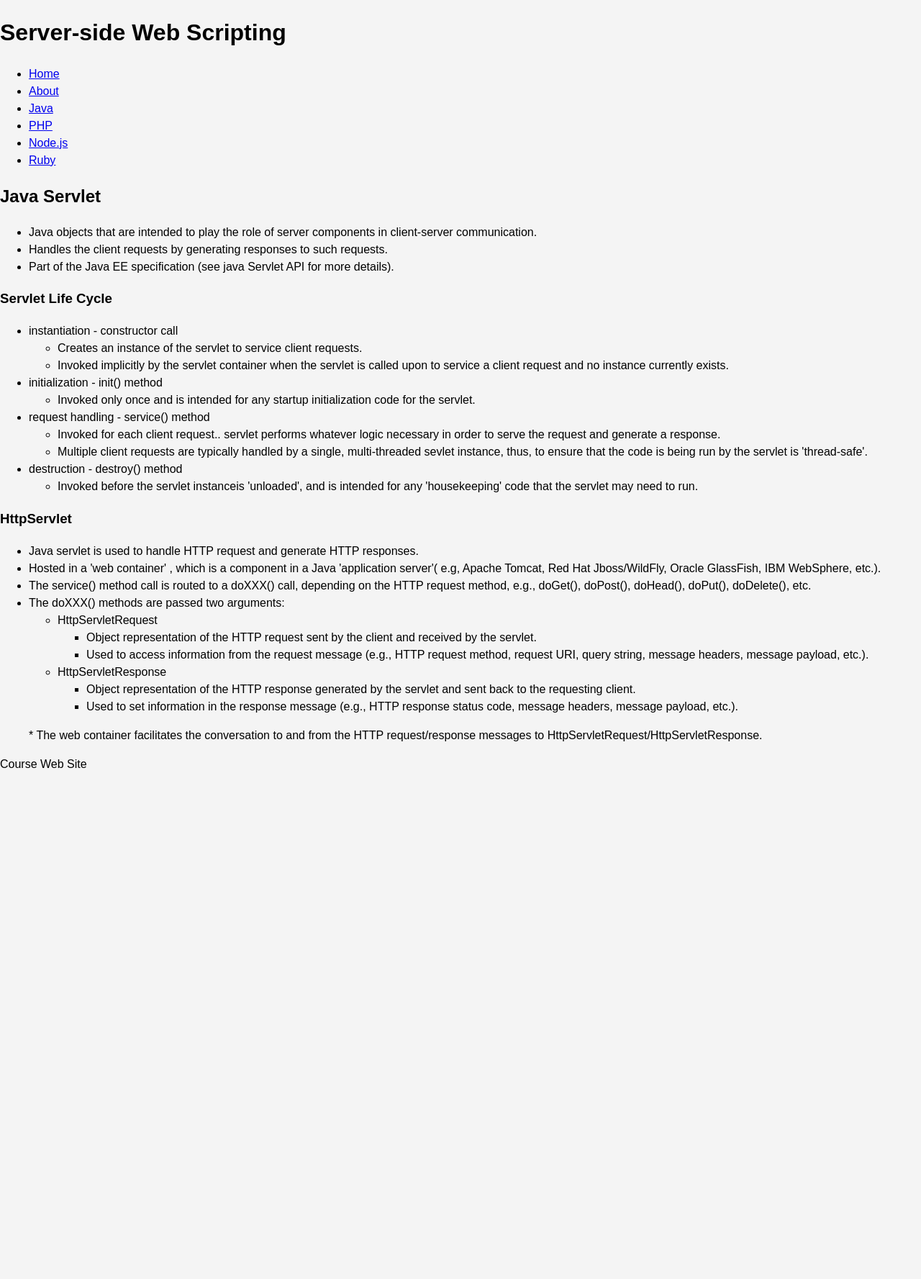
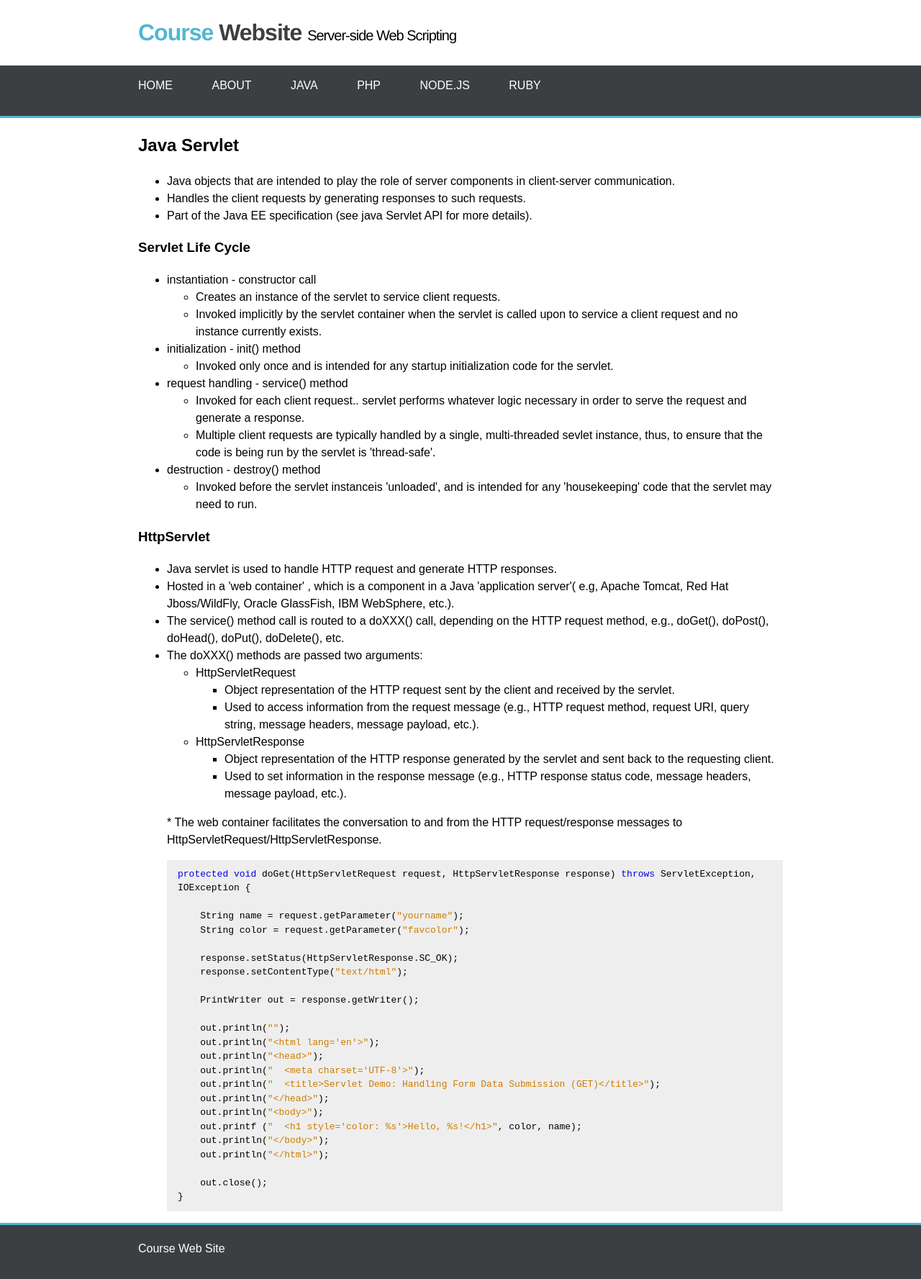
Before and after one commit to twistafries/CourseNotes, a PHP site: the page made by Finals/Course Website/java.html in a window 1280 px wide. Shown: the whole page at 72% size. Before the commit the page ends 1067 px from the top, so only its background shows below. Run offline with PHP 8.4, Linux system fonts and the light colour scheme.

Commit message:
Updated course website

```diff
--- a/Finals/Course Website/java.html
+++ b/Finals/Course Website/java.html
@@ -9,10 +9,13 @@
   <body>
 
     <header>
-			<h1>Server-side Web Scripting</h1>
+			<div class="container">
+				<h1><span class="header-blue">Course</span> <span class="header-gray">Website</span> <span class="sub-header">Server-side Web Scripting</span></h1>
+			</div>
     </header>
 
     <nav>
+			<div class="container">
 				<ul>
 					<li><a href="index.html">Home</a></li>
 					<li><a href="about.html">About</a></li>
@@ -21,9 +24,11 @@
 					<li><a href="nodejs.html">Node.js</a></li>
 					<li><a href="ruby.html">Ruby</a></li>
 				</ul>
+			</div>
     </nav>
 
     <section class="content">
+			<div class="container">
 				<h2>Java Servlet</h2>
 				<ul>
 					<li>Java objects that are intended to play the role of server components in client-server communication.</li>
@@ -74,11 +79,41 @@
 								</ul></li>
 						</ul>
 						<p>* The web container facilitates the conversation to and from the HTTP request/response messages to HttpServletRequest/HttpServletResponse.</p></li>
+
+					<div class="sample-code">
+							<span class="keyword">protected void</span> doGet(HttpServletRequest request, HttpServletResponse response) <span class="keyword">throws</span> ServletException, IOException {<br><br>
+
+									&nbsp;&nbsp;&nbsp;&nbsp;String name = request.getParameter(<span class="string">"yourname"</span>);<br>
+									&nbsp;&nbsp;&nbsp;&nbsp;String color = request.getParameter(<span class="string">"favcolor"</span>);<br><br>
+
+									&nbsp;&nbsp;&nbsp;&nbsp;response.setStatus(HttpServletResponse.SC_OK);<br>
+									&nbsp;&nbsp;&nbsp;&nbsp;response.setContentType(<span class="string">"text/html"</span>);<br><br>
+
+									&nbsp;&nbsp;&nbsp;&nbsp;PrintWriter out = response.getWriter();<br><br>
+
+									&nbsp;&nbsp;&nbsp;&nbsp;out.println(<span class="string">"<!DOCTYPE html>"</span>);<br>
+									&nbsp;&nbsp;&nbsp;&nbsp;out.println(<span class="string">"&lt;html lang='en'>"</span>);<br>
+									&nbsp;&nbsp;&nbsp;&nbsp;out.println(<span class="string">"&lt;head>"</span>);<br>
+									&nbsp;&nbsp;&nbsp;&nbsp;out.println(<span class="string">"&nbsp;&nbsp;&lt;meta charset='UTF-8'>"</span>);<br>
+									&nbsp;&nbsp;&nbsp;&nbsp;out.println(<span class="string">"&nbsp;&nbsp;&lt;title>Servlet Demo: Handling Form Data Submission (GET)&lt;/title>"</span>);<br>
+									&nbsp;&nbsp;&nbsp;&nbsp;out.println(<span class="string">"&lt;/head>"</span>);<br>
+									&nbsp;&nbsp;&nbsp;&nbsp;out.println(<span class="string">"&lt;body>"</span>);<br>
+									&nbsp;&nbsp;&nbsp;&nbsp;out.printf (<span class="string">"&nbsp;&nbsp;&lt;h1 style='color: %s'>Hello, %s!&lt;/h1>"</span>, color, name);<br>
+									&nbsp;&nbsp;&nbsp;&nbsp;out.println(<span class="string">"&lt;/body>"</span>);<br>
+									&nbsp;&nbsp;&nbsp;&nbsp;out.println(<span class="string">"&lt;/html>"</span>);<br><br>
+
+									&nbsp;&nbsp;&nbsp;&nbsp;out.close();<br>
+							}
+					</div>
+
 				</ul>
+			</div>
     </section>
 
     <footer>
+			<div class="container">
       	<p>Course Web Site</p>
+			</div>
     </footer>
 
   </body>
--- a/Finals/Course Website/style/style.css
+++ b/Finals/Course Website/style/style.css
@@ -1,10 +1,88 @@
-/** GLOBAL **/
+/************************************** GLOBAL **************************************/
 body {
   font: 16px/1.5 Arial, Helvetica,sans-serif;
   margin: 0;
-  background-color:#f4f4f4;
 }
 
-sample-code {
+.container {
+  width: 70%;
+  margin: auto;
+}
 
+.sample-code {
+	padding: 10px 15px;
+	background-color: #eee;
+	font: 13px/1.5 "Courier New", Courier, monospace;
 }
+
+.sample-code .keyword {
+	color: #0000e6
+}
+
+.sample-code .string {
+	color: #ce7b00;
+}
+
+/************************************** HEADER **************************************/
+
+
+header {
+	font-family: "Helvetica Neue Custom", Helvetica, Arial, sans-serif;
+	letter-spacing: -1px;
+}
+
+header .sub-header {
+	font-size: 1.25rem;
+	font-weight: 400;
+}
+
+header .header-blue {
+	color: #53b6d0;
+}
+
+header .header-gray {
+	color: #3c3f41;
+}
+
+/************************************** NAV **************************************/
+
+nav {
+  background: #3c3f41;
+  color: #ffffff;
+  min-height: 70px;
+  border-bottom: #53b6d0 3px solid;
+  overflow: auto;
+  margin-bottom: 0;
+}
+
+nav ul {
+  list-style: none;
+	padding: 0;
+}
+
+nav li {
+  display: inline;
+  padding-right: 50px;
+}
+
+nav a {
+  color: #ffffff;
+  text-decoration: none;
+  text-transform: uppercase;
+}
+
+nav a:hover{
+  color: #53b6d0;
+}
+
+/************************************** FOOTER **************************************/
+
+footer {
+  background: #3c3f41;
+  color: #ffffff;
+  padding-top: 5px;
+  min-height: 70px;
+  border-top: #53b6d0 3px solid;
+  overflow: auto;
+  margin-bottom: 0;
+}
```
Also changed, not shown: Finals/Course Website/about.html (+10 -1 lines), Finals/Course Website/index.html (+10 -1 lines), Finals/Course Website/nodejs.html (+9 -1 lines), Finals/Course Website/php.html (+9 -1 lines), Finals/Course Website/ruby.html (+15 -15 lines). Lines whose indentation alone changed are shown as unchanged.
